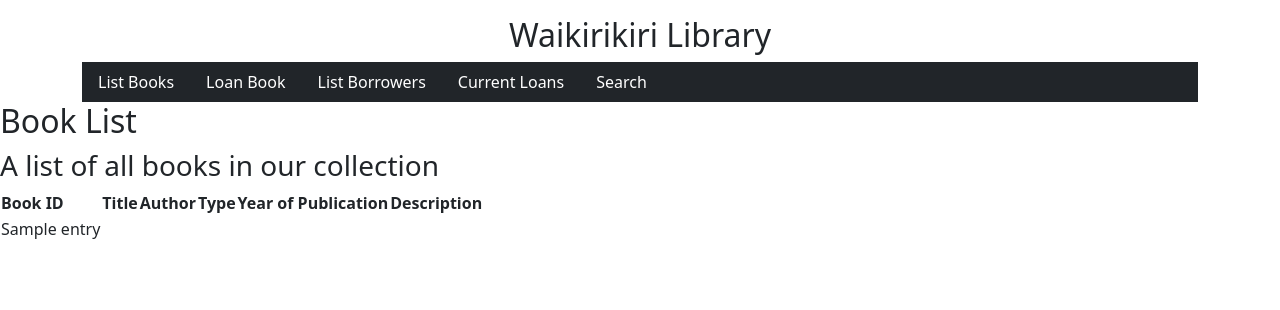
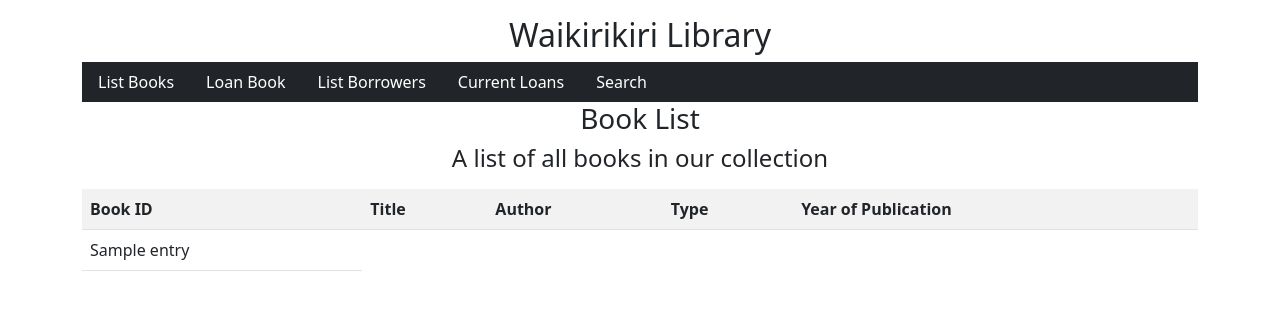
Before and after one commit to SherlynDuan/636-final-library-app, a Flask app: template librarywebapp/templates/booklist.html in a window 1280 px wide. Shown: the top 310 px of the page. Run offline with Flask 2, Linux system fonts and the light colour scheme; the template is opened without the code that fills it: most values are stand-ins (such as "Sample title", 1, 10 or a date in 2020).

Commit message:
booklist

```diff
--- a/librarywebapp/app.py
+++ b/librarywebapp/app.py
@@ -73,7 +73,8 @@
 @app.route("/listbooks")
 def listbooks():
     connection = getCursor()
-    connection.execute("SELECT * FROM books;")
+    connection.execute("SELECT bookid, booktitle, author, category, \
+    yearofpublication FROM books;")
     bookList = connection.fetchall()
     print(bookList)
     return render_template("booklist.html", booklist = bookList)
--- a/librarywebapp/templates/booklist.html
+++ b/librarywebapp/templates/booklist.html
@@ -1,12 +1,14 @@
+<!-- Xuexing Duan ID:1155117 -->
 {% extends "base.html" %}
 {% block content %}
 <!-- code in here to display a list of books-->
-<h2>Book List</h2>
-<h3>A list of all books in our collection</h3>
+<h3 style="text-align:center;">Book List</h3>
+<h4 style="text-align:center;">A list of all books in our collection</h4>
 
-<table>
-    <tr><th>Book ID</th><th>Title</th><th>Author</th><th>Type</th><th>Year of Publication</th><th>Description</th></tr>
-    {% for book in booklist %}
+<div class="container mt-3">
+<table class="table table-striped table-hover"> <!-- each row of the table is striped and hoverable-->
+    <tr><th>Book ID</th><th>Title</th><th>Author</th><th>Type</th><th>Year of Publication</th></tr>
+    {% for book in booklist %}<!-- a for loop to get all the data from the booklist-->
         <tr>
             {% for entry in book %}
                 <td>{{entry}}</td>
@@ -14,5 +16,5 @@
         </tr>
     {% endfor %}
 </table>
-
+</div>
 {% endblock %}
```
Also changed, not shown: 2 other files.
